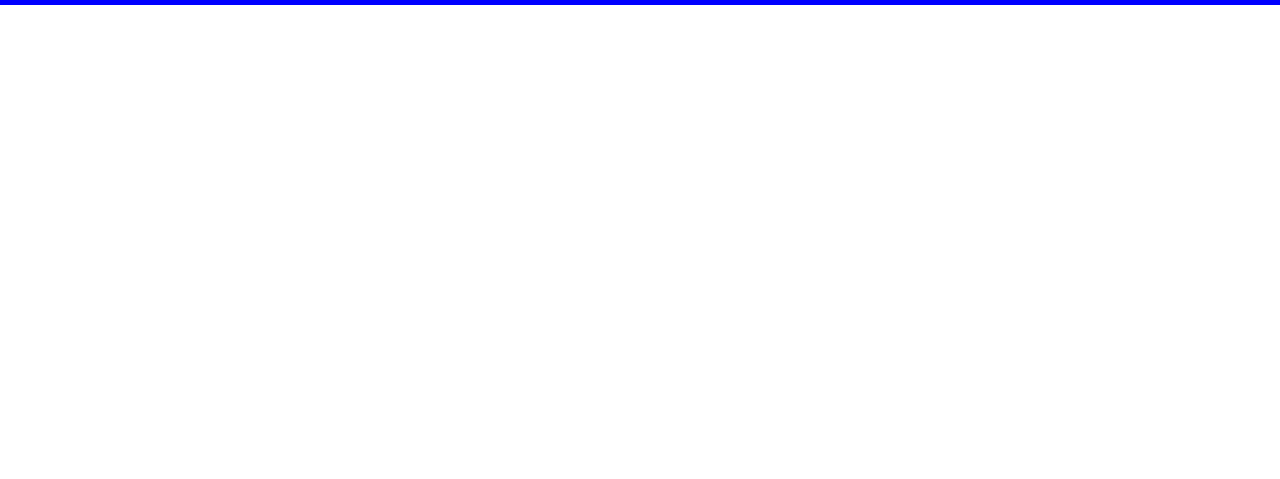
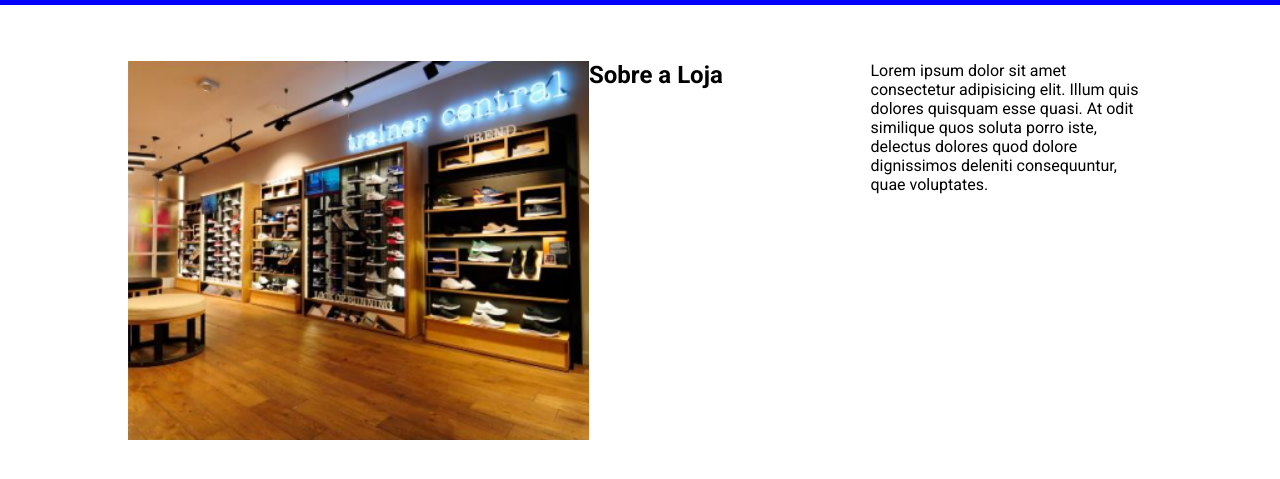
Before and after one commit to agtoliv/EBAC-M11-Pratique, a plain HTML site: page index.html in a window 1280 px wide. Shown: the part 57-536 px from the top of the page. Drawn offline with nearby package versions, Linux system fonts and the light colour scheme.

Commit message:
feat: add description abou the store

```diff
--- a/index.html
+++ b/index.html
@@ -18,8 +18,23 @@
                 <h3>Produtos</h3>
             </div>
         </div>
+    </header>
 
-    </header>
+    <div class="container conteudo">
+        <main>
+            <section id="sobre-loja">
+                <div class="container img-loja"> <!--img-loja=destaque-->
+                    <img src="/src/img/img-loja-ebac-balss.png">
+                </div>
+                <div class="container titulo-sobre">
+                    <h2>Sobre a Loja</h2>
+                </div>
+                <div class="container texto-sobre">
+                    <p>Lorem ipsum dolor sit amet consectetur adipisicing elit. Illum quis dolores quisquam esse quasi. At odit similique quos soluta porro iste, delectus dolores quod dolore dignissimos deleniti consequuntur, quae voluptates.</p>
+                </div>
+            </section>
+        </main>
+    </div>
 
     <script src="https://code.jquery.com/jquery-3.7.1.min.js" integrity="sha256-/JqT3SQfawRcv/BIHPThkBvs0OEvtFFmqPF/lYI/Cxo=" crossorigin="anonymous"></script>
     <script src="main.js"></script>
--- a/style.css
+++ b/style.css
@@ -31,3 +31,6 @@ header {
     margin-bottom: 56px;
     background-color: blue;
 }
+#sobre-loja{
+    display: flex;
+}
```
Also changed, not shown: src/img/img-loja-ebac-balss.png (added).
